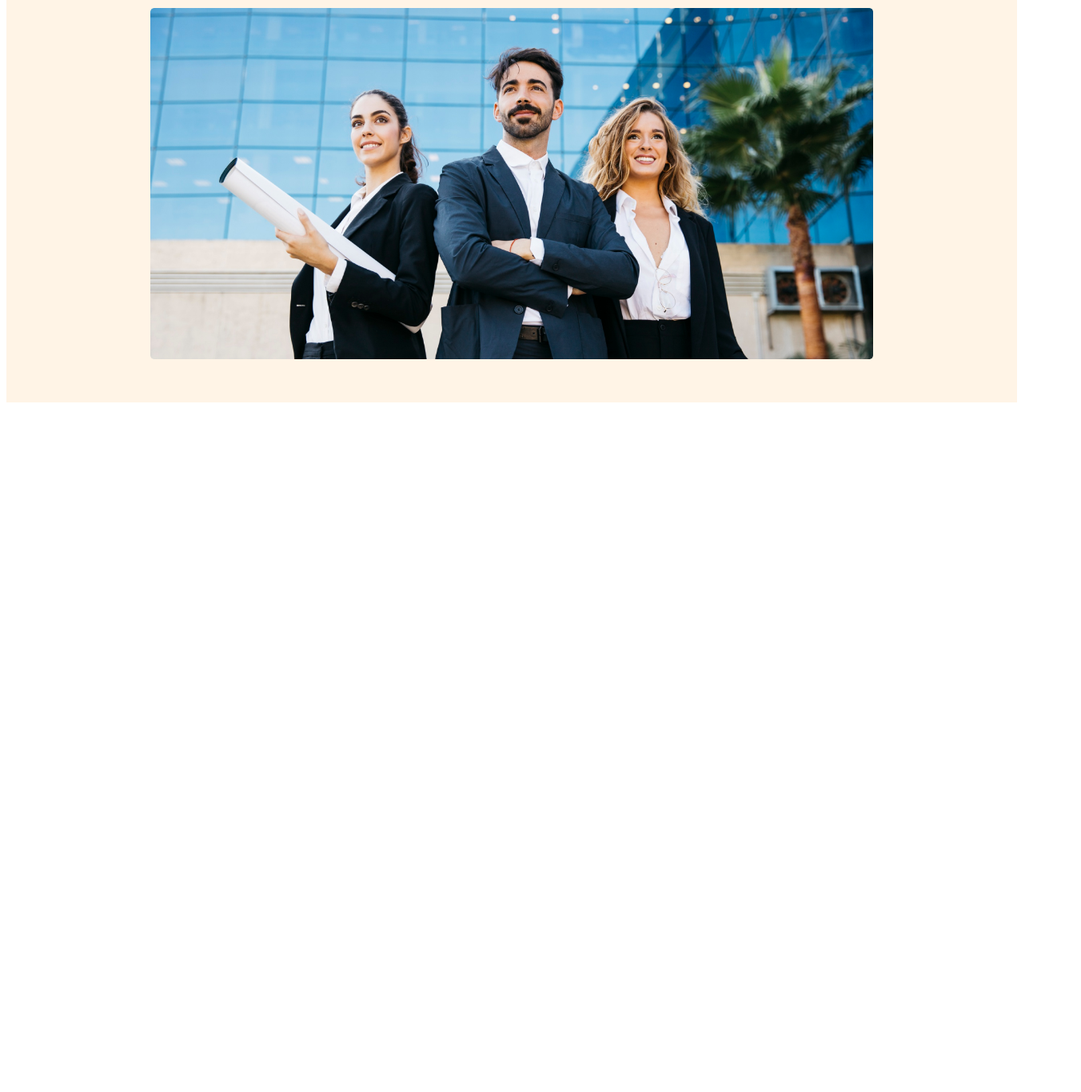
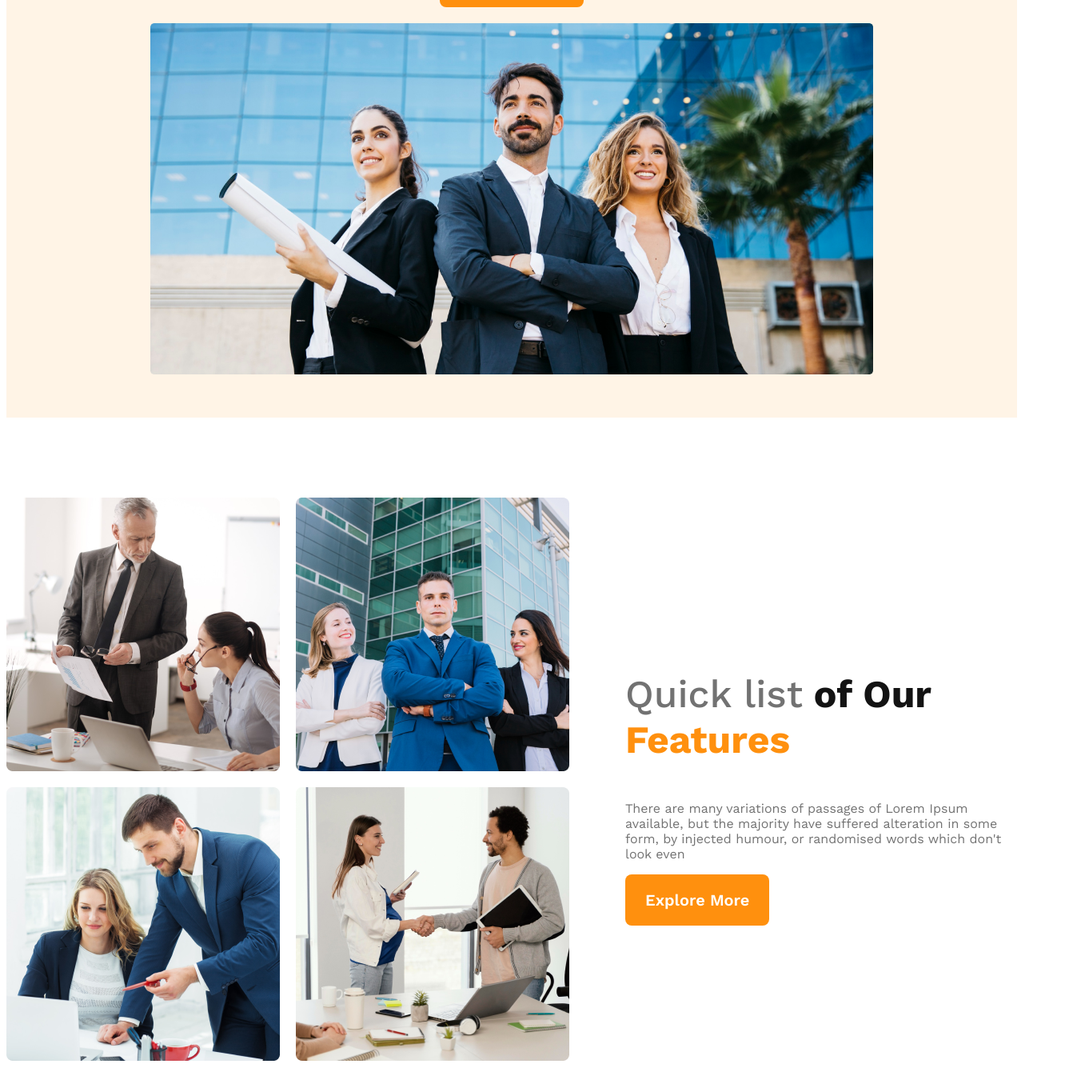
Before and after one commit to Tonmoy6/g3-architects-resources-practice, a plain HTML site: page index.html in a window 1280 px wide. Shown: the part 577-1942 px from the top of the page at 80% size, 1352 px wide, since content can reach past the window. Before the commit the page ends 1088 px from the top, so only its background shows below. Drawn offline with nearby package versions, Linux system fonts and the light colour scheme.

Commit message:
some responsive is added

```diff
--- a/index.html
+++ b/index.html
@@ -34,8 +34,23 @@
     <!-- ==================================
         Main Part
     =================================== -->
+   <!-- ==================
+        Team section
+    =========================== -->
     <main>
-
+        <section class="team-container">
+            <div class="team-image-container">
+                <img src="images/team1.png" alt="">
+                <img src="images/team2.png" alt="">
+                <img src="images/team3.png" alt="">
+                <img src="images/team4.png" alt="">
+            </div>
+            <div class="team-content">
+                <h3 class="team-title"><span class="quik">Quick list</span><span class="of"> of Our</span> <span class="features">Features</span></h3>
+                <p class="team-description">There are many variations of passages of Lorem Ipsum available, but the majority have suffered alteration in some form, by injected humour, or randomised words which don't look even</p>
+                <button class="btn-primary">Explore More</button>
+            </div>
+        </section>
     </main>
     <!-- ==================================
         Footer Part
--- a/style/indexstyle.css
+++ b/style/indexstyle.css
@@ -56,7 +56,7 @@ nav li a{
 Banner style
 ======================== */
 .banner-content{
-    min-width: 800px;
+    max-width: 800px;
     text-align: center;
     margin: 0px auto;
 }
@@ -74,6 +74,50 @@ Banner style
     width: 100%;
     margin-top: 20px;
 }
+/* =========================
+Main: Team section styles
+========================== */
+main{
+    max-width: 1440px;
+    margin: 70PX auto;
+}
+.team-container{
+    display: flex;
+    align-items: center;
+    margin-top: 100px;
+}
+.team-image-container{
+    display: grid;
+    grid-template-columns: repeat(2, 1fr);
+    gap: 20px;
+}
+.team-content{
+    padding-right: 70px;
+    padding-left:70px;
+}
+.team-title{
+    font-size: 3rem;
+
+}
+.team-title .quik{
+    color: #727272;
+    font-weight: 500;
+}
+.team-title .of{
+    color: #131313;
+    font-weight: 700;
+}
+.team-title .features{
+    color: #FF900E;
+    font-weight: 700;
+}
+.team-description{
+    color: #727272;
+    font-size: 16px;
+    font-weight: 1rem;
+    width: 500px;
+}
+
 
 
 /* ====================
@@ -84,11 +128,13 @@ Responsive for mobile
     header {
         padding: 0px 57px;
     }
-    nav{
+    nav, .team-container{
         flex-direction: column;
-        justify-content: ;
+
     }
-
+    .team-image-container{
+        grid-template-columns: 1fr;
+    }
 }
 
 /* =========================
@@ -98,7 +144,7 @@ Tablet styles
     header {
         padding: 50px;
     }
-    nav{
+    nav, .team-container{
         flex-direction: column;
     }
 }
```
